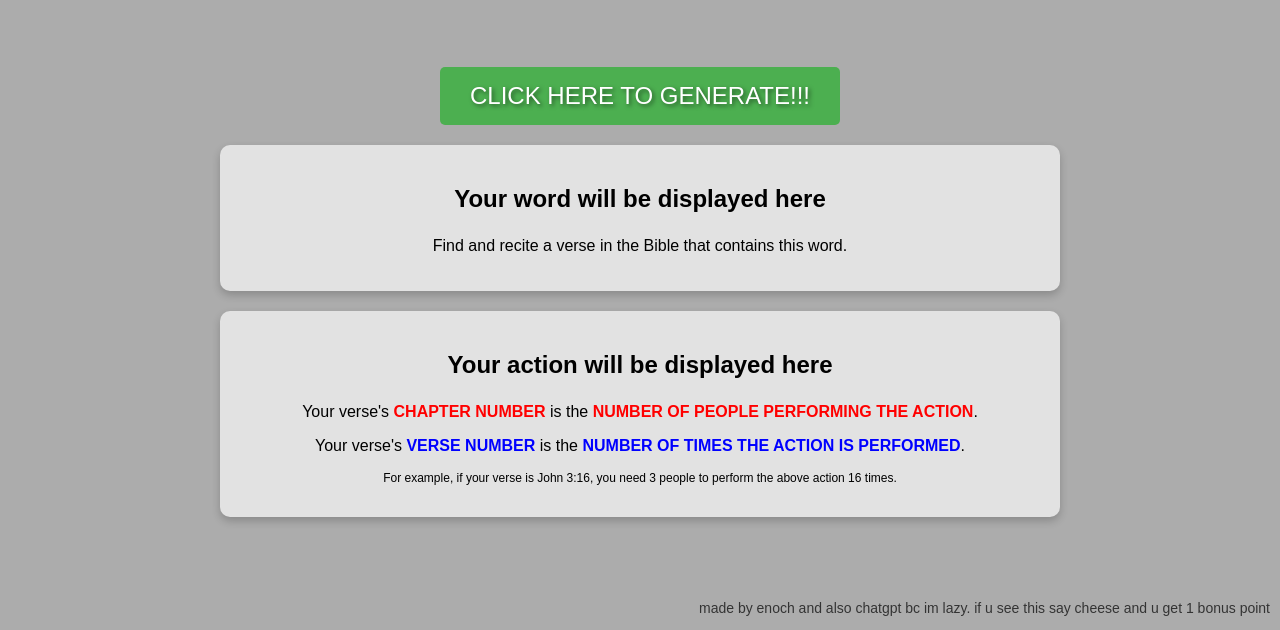
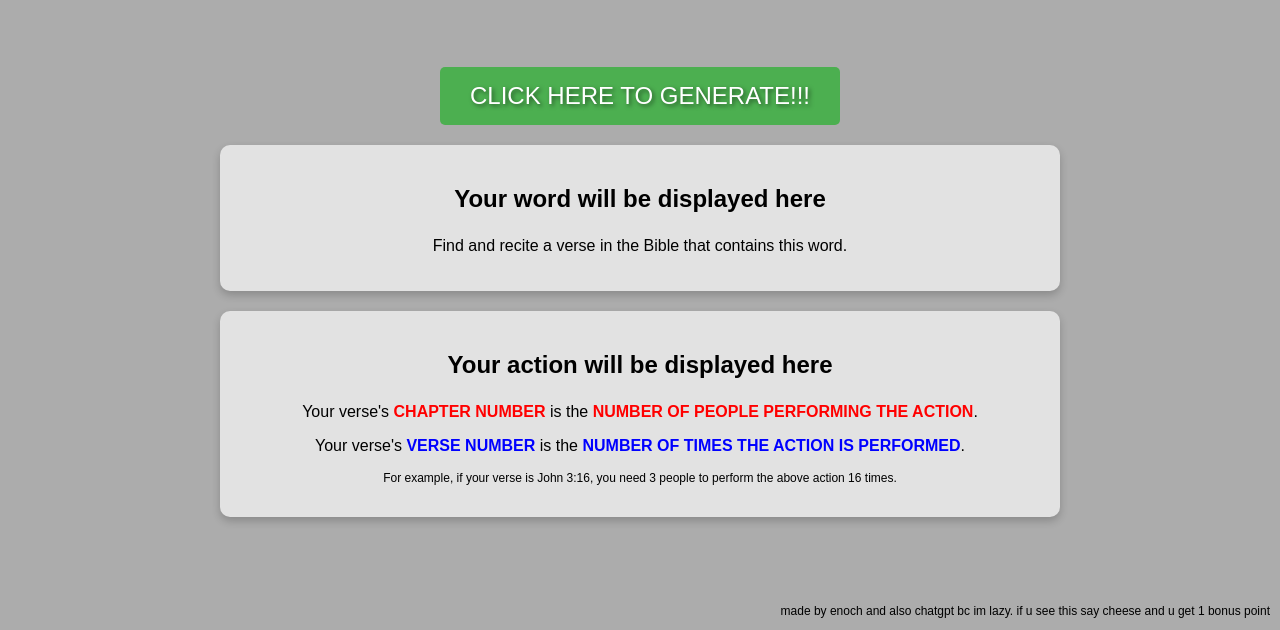
Before and after one commit to ewei03/sg-olympics-infinite-relay-race-w25, a plain HTML site: page index.html in a window 1280 px wide. Shown: the part 170-800 px from the top of the page. Drawn offline with Linux system fonts and the light colour scheme.

Commit message:
e font size

```diff
--- a/styles.css
+++ b/styles.css
@@ -76,12 +76,11 @@ h1 {
 }
 
 .e {
-    font-size: 14px;
+    font-size: 12px;
     position: fixed;
     bottom: 0;
     right: 0;
     margin-right: 10px;
-    opacity: 0.7;
     z-index: -1;
 }
 
```
